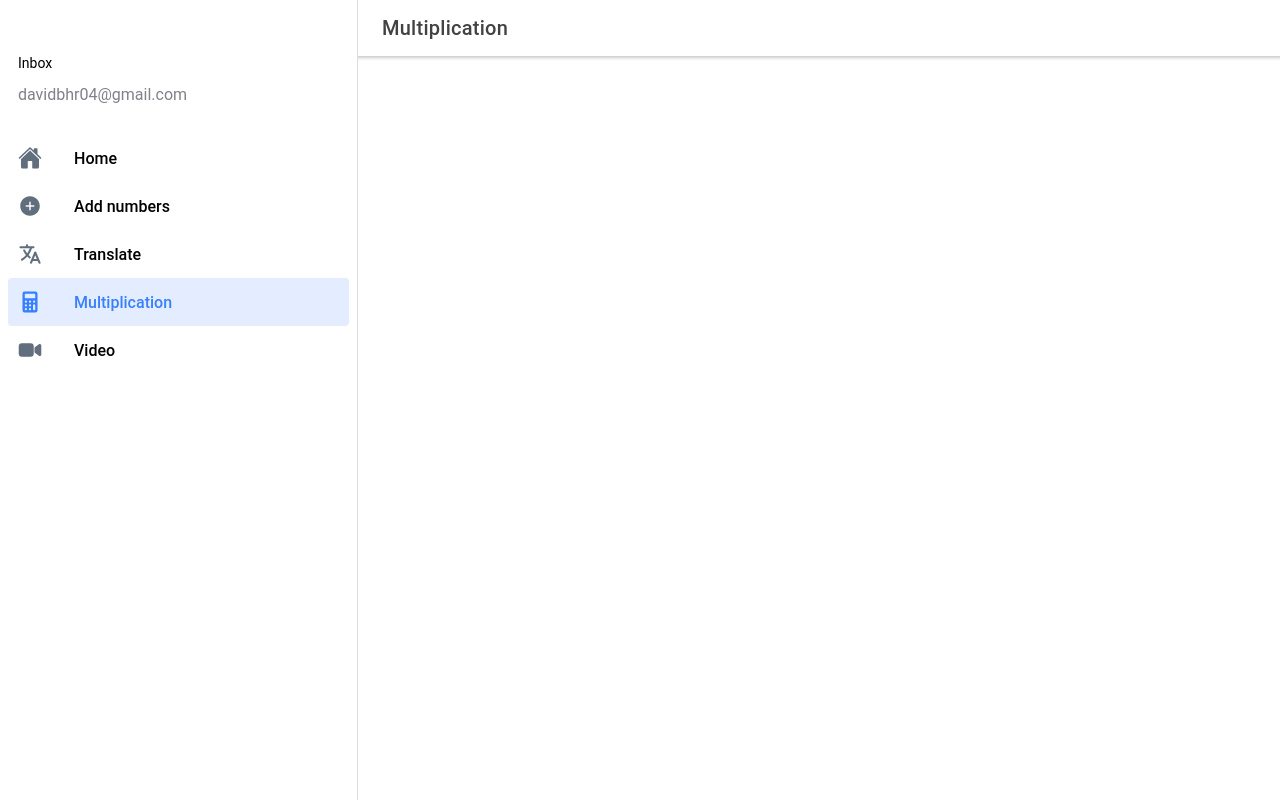
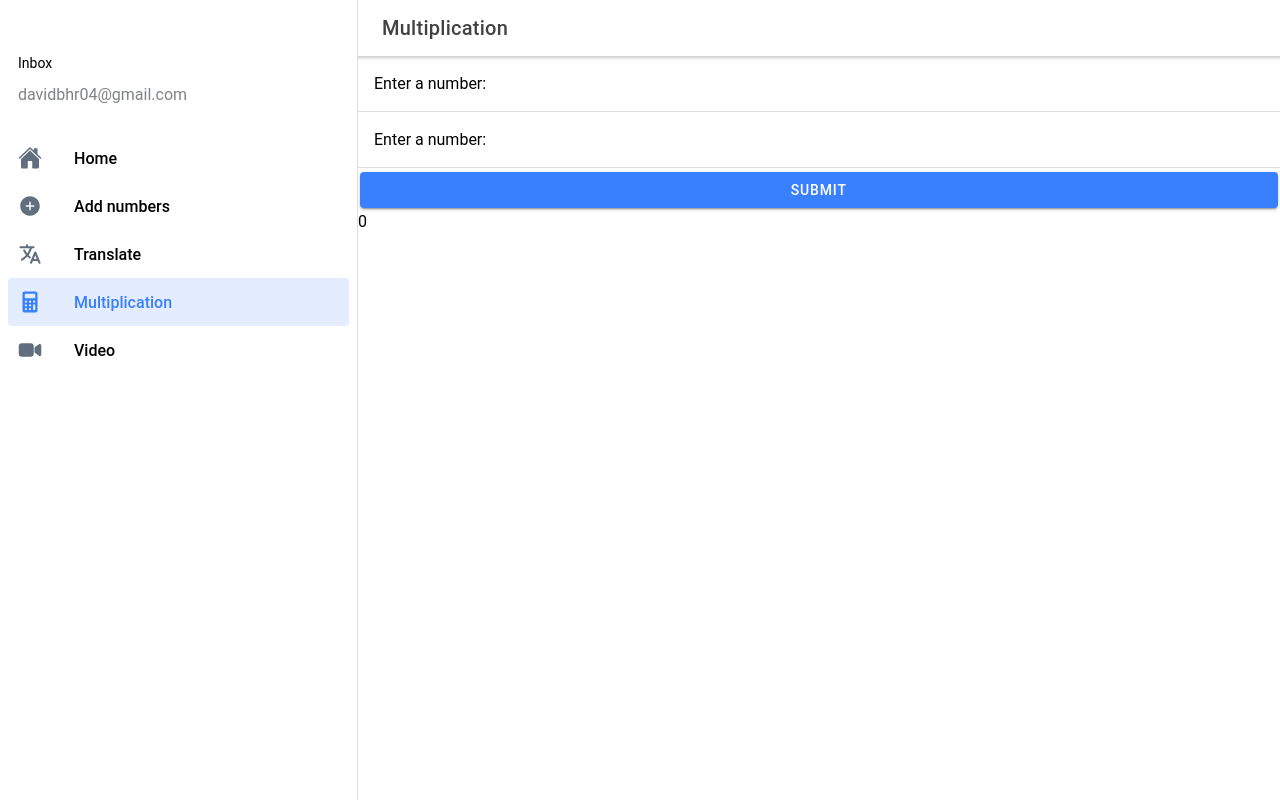
Before and after one commit to D-Rose04/Ionic-React-App, a React (Create React App) app: page /page/Multiplication in a window 1280 px wide. Built offline with nearby package versions, Linux system fonts and the light colour scheme.

Commit message:
multiply finished

```diff
--- a/src/pages/Multiplication/Multiplication.tsx
+++ b/src/pages/Multiplication/Multiplication.tsx
@@ -1,10 +1,18 @@
-import { IonHeader, IonToolbar, IonButtons, IonMenuButton, IonTitle } from '@ionic/react';
-import React from 'react';
+import { IonHeader, IonToolbar, IonButtons, IonMenuButton, IonTitle, IonButton, IonContent, IonInput, IonItem, IonLabel } from '@ionic/react';
+import React, { useState } from 'react';
+import { TwoNumberOperation } from '../../interfaces/TwoNumberOperation';
 import './Multiplication.css';
 
 const Multiplication = () => {
+  const [Value, SetValue] = useState<TwoNumberOperation>({ a: '', b: '', result: 0 });
+
+  const Multiply = (a: number, b: number): number => {
+    return a * b;
+  }
+
   return (
-    <IonHeader>
+    <>
+      <IonHeader>
         <IonToolbar>
           <IonButtons slot="start">
             <IonMenuButton />
@@ -12,6 +20,21 @@ const Multiplication = () => {
           <IonTitle>Multiplication</IonTitle>
         </IonToolbar>
       </IonHeader>
+
+      <IonContent>
+        <IonItem>
+          <IonLabel position="floating">Enter a number:</IonLabel>
+          <IonInput id="a" required clearInput type='number' onIonChange={(e) => SetValue({ ...Value, a: e.target.value?.toString() })}></IonInput>
+        </IonItem>
+        <IonItem>
+          <IonLabel position="floating">Enter a number:</IonLabel>
+          <IonInput id="b" required clearInput type='number' onIonChange={(e) => SetValue({ ...Value, b: e.target.value?.toString() })}></IonInput>
+        </IonItem>
+        <IonButton expand="block" onClick={() => SetValue({ ...Value, result: Multiply(Number(Value.a), Number(Value.b)) })}>Submit</IonButton>
+        <IonLabel>{Value.result}</IonLabel>
+      </IonContent>
+
+    </>
   )
 }
 export default Multiplication;
```
